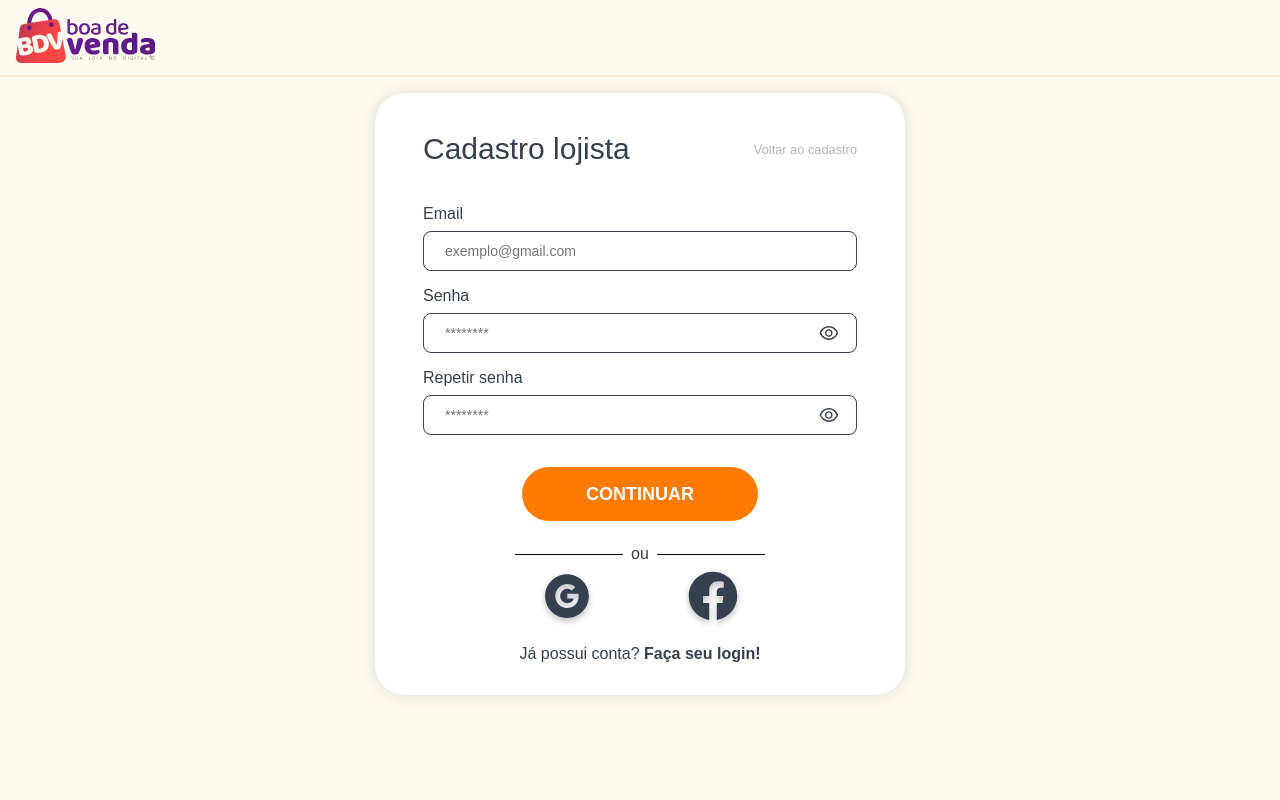
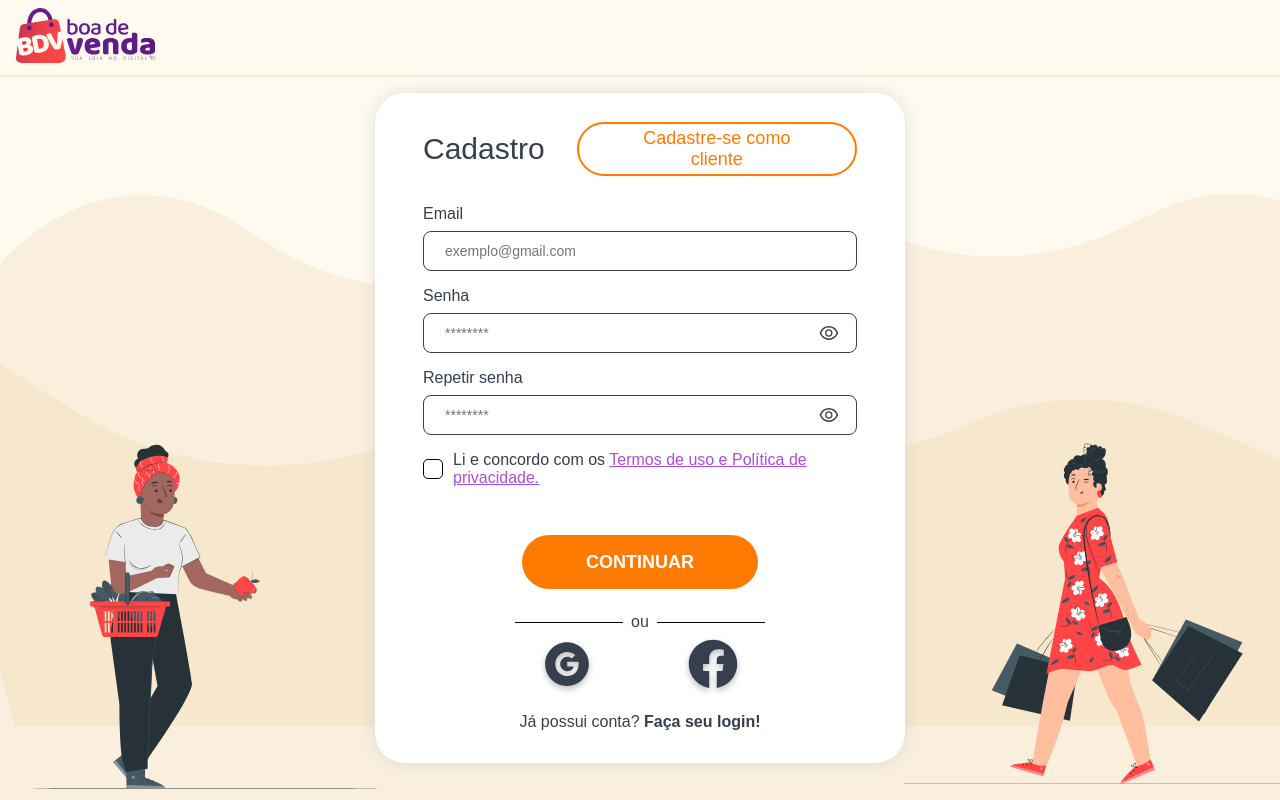
Before and after one commit to VictorCampelo/potty-dashboard, a Next.js app: page /cadastro/lojista in a window 1280 px wide. Built offline with nearby package versions, Linux system fonts and the light colour scheme.

Commit message:
feat: create a field for complement and adjust the layout

```diff
--- a/src/components/atoms/Checkbox/index.tsx
+++ b/src/components/atoms/Checkbox/index.tsx
@@ -5,7 +5,8 @@ import Link from 'next/link'
 interface CheckboxProps {
   confirm: boolean
   toggleConfirm: () => void
-  label: string
+  label?: string
+  termsUse?: boolean
   recovery?: boolean
 }
 
@@ -13,7 +14,8 @@ export const Checkbox = ({
   confirm,
   toggleConfirm,
   label,
-  recovery = false
+  recovery = false,
+  termsUse
 }: CheckboxProps) => {
   return (
     <Container confirm={confirm}>
@@ -26,7 +28,7 @@ export const Checkbox = ({
         >
           {confirm && <FaCheck color="var(--gray-800)" />}
         </button>
-        <label htmlFor="btn">{label}</label>
+        {label && <label htmlFor="btn">{label}</label>}
       </div>
 
       {recovery && (
@@ -34,6 +36,13 @@ export const Checkbox = ({
           <a>Esqueceu sua senha</a>
         </Link>
       )}
+
+      {termsUse && (
+        <label htmlFor="rules" className="rules">
+          Li e concordo com os{' '}
+          <span>Termos de uso e Política de privacidade. </span>{' '}
+        </label>
+      )}
     </Container>
   )
 }
--- a/src/components/atoms/Checkbox/styles.ts
+++ b/src/components/atoms/Checkbox/styles.ts
@@ -1,7 +1,7 @@
-import styled from 'styled-components';
+import styled from 'styled-components'
 
 interface ContainerProps {
-  confirm: boolean;
+  confirm: boolean
 }
 
 export const Container = styled.div<ContainerProps>`
@@ -10,6 +10,13 @@ export const Container = styled.div<ContainerProps>`
   justify-content: space-between;
   align-items: center;
   margin: 1rem 0;
+
+  .rules {
+    span {
+      text-decoration: underline;
+      color: var(--color-secondary);
+    }
+  }
 
   .btn {
     width: 20px;
@@ -41,4 +48,4 @@ export const Container = styled.div<ContainerProps>`
     font-weight: 500;
     text-decoration: underline;
   }
-`;
+`
--- a/src/components/molecules/HeaderShop/index.tsx
+++ b/src/components/molecules/HeaderShop/index.tsx
@@ -33,7 +33,7 @@ const Header = ({ isMain }: HeaderProps) => {
           <a>Quem somos</a>
         </Link>
         <div className="authContainer">
-          <Link href="/cadastro">
+          <Link href="/cadastro/lojista">
             <a className="register">Criar conta</a>
           </Link>
           <Link href="/login">
--- a/src/pages/cadastro/lojista/index.tsx
+++ b/src/pages/cadastro/lojista/index.tsx
@@ -16,6 +16,7 @@ import * as yup from 'yup'
 import { SubmitHandler, useForm } from 'react-hook-form'
 import { yupResolver } from '@hookform/resolvers/yup'
 import { useMedia } from 'use-media'
+import { Checkbox } from 'components/atoms/Checkbox'
 
 type SignUpFormData = {
   firstName: string
@@ -44,7 +45,11 @@ const RegisterShopkeeper = () => {
   const router = useRouter()
 
   const { setUser } = useContext(ShopkeeperContext)
+  const [confirm, setConfirm] = useState(false)
 
+  function toggleConfirm() {
+    setConfirm(!confirm)
+  }
   const {
     register,
     handleSubmit,
@@ -79,10 +84,16 @@ const RegisterShopkeeper = () => {
       <Container>
         <form onSubmit={handleSubmit(handleSignUp)}>
           <div className="title">
-            <h1>Cadastro lojista</h1>
-            <Link href="/cadastro">
+            <h1>Cadastro</h1>
+            {/* <Link href="/cadastro">
               <a>Voltar ao cadastro</a>
-            </Link>
+            </Link> */}
+            <Button
+              title="Cadastre-se como cliente"
+              type="button"
+              border
+              onClick={() => router.push('/cadastro')}
+            />
           </div>
           <div className="inputContainer">
             <Input
@@ -117,6 +128,7 @@ const RegisterShopkeeper = () => {
               error={errors.passwordConfirmation}
             />
           </div>
+          <Checkbox confirm={confirm} toggleConfirm={toggleConfirm} termsUse />
 
           <div className="buttonContainer">
             <Button type="submit" title="CONTINUAR" />
@@ -141,6 +153,55 @@ const RegisterShopkeeper = () => {
           </div>
         </form>
       </Container>
+      <img
+        style={{
+          position: 'absolute',
+          bottom: 0,
+          height: '85%',
+          left: 0,
+          right: 0,
+          zIndex: -1,
+          width: '100%'
+        }}
+        src="/images/wave1.svg"
+        alt="wave 1"
+      />
+      <img
+        style={{
+          position: 'absolute',
+          bottom: 0,
+          height: '65%',
+          left: 0,
+          right: 0,
+          zIndex: -1,
+          width: '100%'
+        }}
+        src="/images/wave2.svg"
+        alt="wave 2"
+      />
+
+      <img
+        style={{
+          position: 'absolute',
+          bottom: 0,
+          right: 0,
+          height: '55%',
+          zIndex: -1
+        }}
+        src="/images/illustration1.svg"
+        alt="illustration 1"
+      />
+      <img
+        style={{
+          position: 'absolute',
+          bottom: 0,
+          left: 0,
+          height: '50%',
+          zIndex: -1
+        }}
+        src="/images/illustration2.svg"
+        alt="illustration 2"
+      />
     </Wrapper>
   )
 }
--- a/src/pages/login/index.tsx
+++ b/src/pages/login/index.tsx
@@ -134,6 +134,7 @@ const Login = () => {
             label="Lembrar usuário"
             confirm={rememberUser}
             toggleConfirm={toggleRememberUser}
+            recovery
           />
 
           <div className="buttonContainer">
--- a/src/styles/pages/preLogin.ts
+++ b/src/styles/pages/preLogin.ts
@@ -52,6 +52,7 @@ export const Container = styled.main`
       h1 {
         font-size: 1.875rem;
         font-weight: 500;
+        margin-right: var(--spacing-xs);
       }
 
       p {
```
Also changed, not shown: src/pages/cadastro/continue.tsx (+48 -40 lines), src/pages/cadastro/index.tsx (+15 -3 lines).
